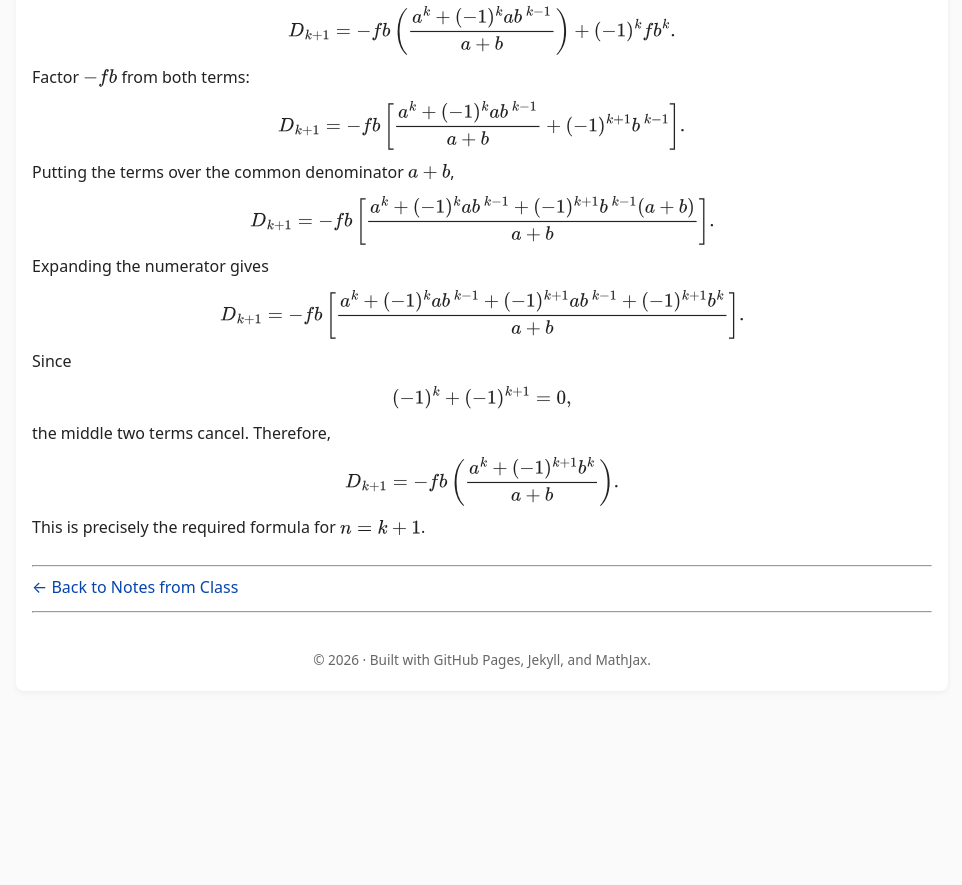
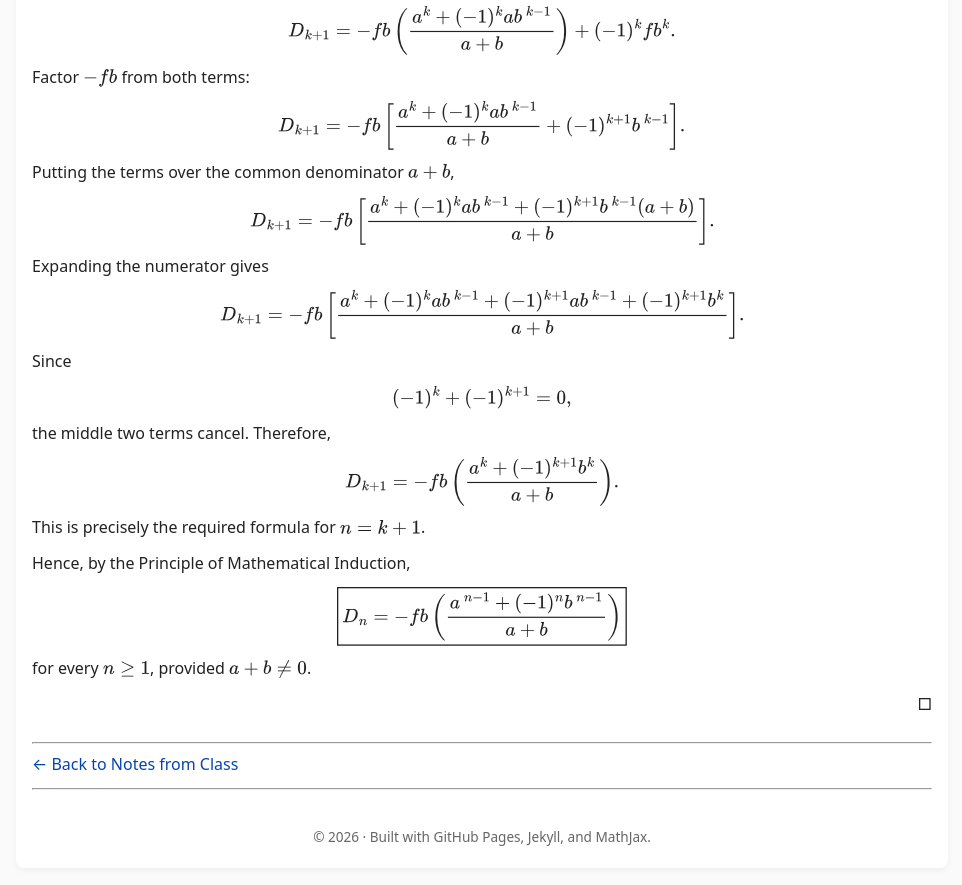
Before and after one commit to SaleemKamaludin/SaleemKamaludin.github.io, a Jekyll site: the page built from courses/math-2276/notes-from-class/lecture-2/index.md, in a window 1280 px wide and 900 px high, scrolled down 13339 px. Shown: the top 885 px of the window, without its empty margins (158-1120 px from the left). Built offline with Jekyll 4.4.1, drawn with Linux system fonts in a browser that asks for light colours; before the commit the page ends 14062 px from its top, so only the background shows below that.

```diff
--- a/courses/math-2276/notes-from-class/lecture-2/index.md
+++ b/courses/math-2276/notes-from-class/lecture-2/index.md
@@ -2166,6 +2166,39 @@ D_n=
   </p>
 
   </div>
+
+  <div id="example-1-2-proof-conclusion">
+
+  <p>
+    Hence, by the Principle of Mathematical Induction,
+  </p>
+
+  <div class="display-math">
+
+  \[
+  \boxed{
+  D_n
+  =
+  -fb
+  \left(
+  \frac{
+  a^{\,n-1}+(-1)^n b^{\,n-1}
+  }{
+  a+b
+  }
+  \right)
+  }
+  \]
+
+  </div>
+
+  <p>
+    for every \(n\geq 1\), provided \(a+b\neq 0\).
+  </p>
+
+  <div style="text-align: right;">&#9633;</div>
+
+  </div>
 </div>
 
 ---
```
